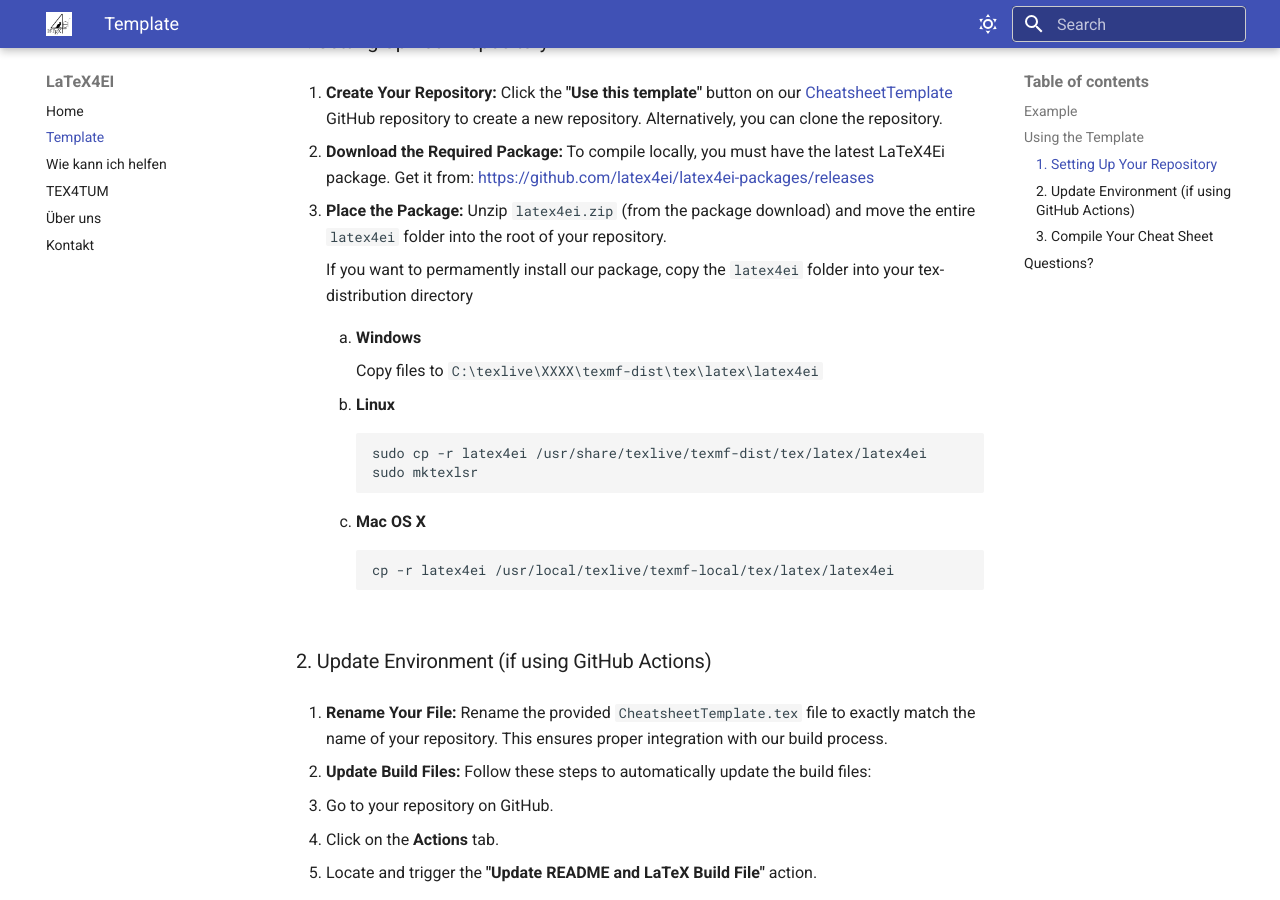
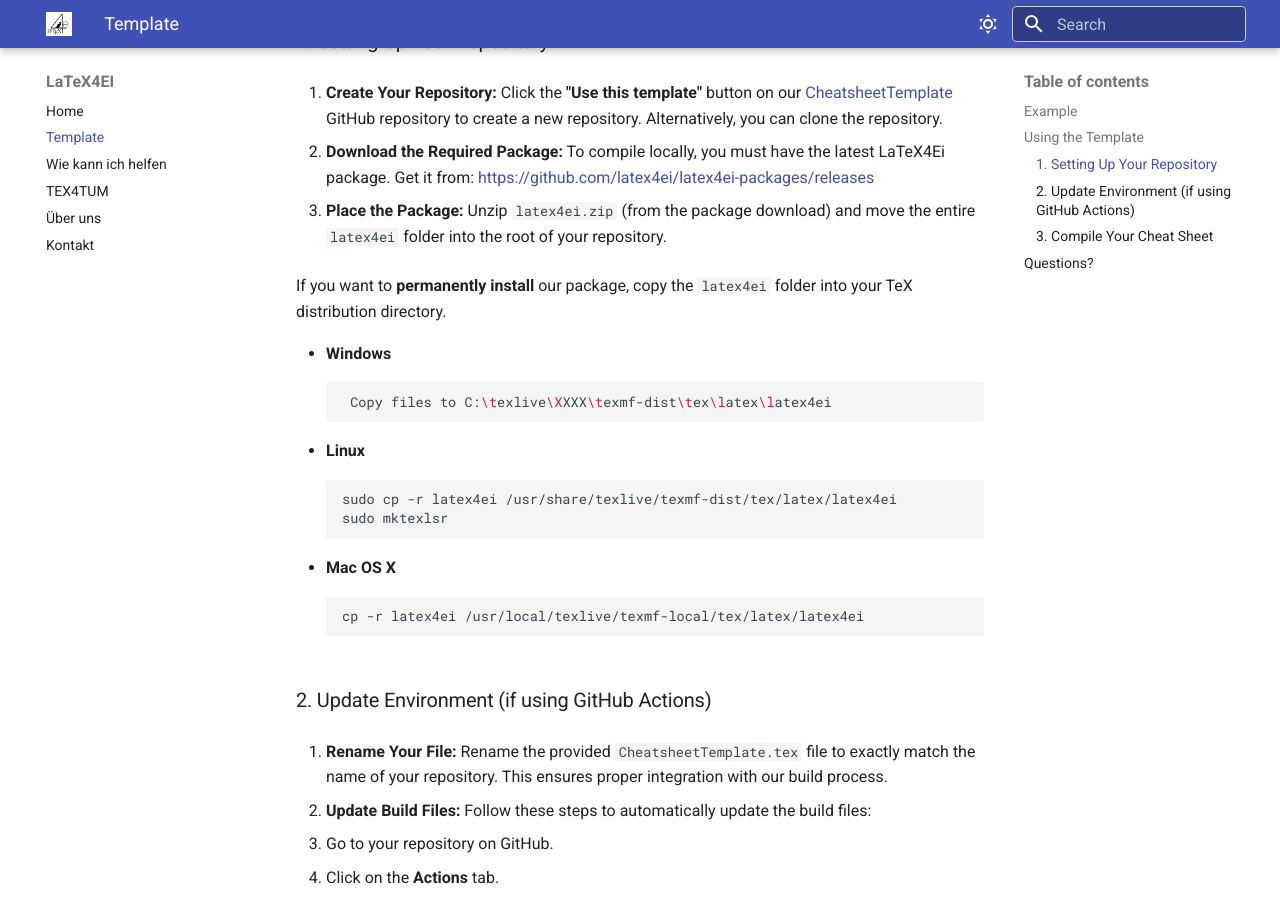
Before and after one commit to latex4ei/Allgemein, an MkDocs documentation site: the page built from docs/TEMPLATE.md, in a window 1280 px wide and 900 px high, scrolled down 1096 px. Built offline with MkDocs 1.6.1 and Material for MkDocs 9.7.7, drawn with Linux system fonts in a browser that asks for light colours.

Commit message:
fix checks failing

````diff
--- a/docs/TEMPLATE.md
+++ b/docs/TEMPLATE.md
@@ -27,25 +27,21 @@ ______________________________________________________________________
 1. **Place the Package:**
    Unzip `latex4ei.zip` (from the package download) and move the entire `latex4ei` folder into the root of your repository.
 
-	If you want to permamently install our package, copy the `latex4ei` folder into your tex-distribution directory
+If you want to **permanently install** our package, copy the `latex4ei` folder into your TeX distribution directory.
 
-	1. **Windows**
-
-		Copy files to `C:\texlive\XXXX\texmf-dist\tex\latex\latex4ei`
-
-	2. **Linux**
-
-		```bash
-		sudo cp -r latex4ei /usr/share/texlive/texmf-dist/tex/latex/latex4ei
-		sudo mktexlsr
-		```
-
-	3. **Mac OS X**
-
-		```bash
-		cp -r latex4ei /usr/local/texlive/texmf-local/tex/latex/latex4ei
-		```
-
+- **Windows**
+  ```bash
+   Copy files to C:\texlive\XXXX\texmf-dist\tex\latex\latex4ei
+  ```
+- **Linux**
+  ```bash
+  sudo cp -r latex4ei /usr/share/texlive/texmf-dist/tex/latex/latex4ei
+  sudo mktexlsr
+  ```
+- **Mac OS X**
+  ```bash
+  cp -r latex4ei /usr/local/texlive/texmf-local/tex/latex/latex4ei
+  ```
 
 ### 2. Update Environment (if using GitHub Actions)
 
````
